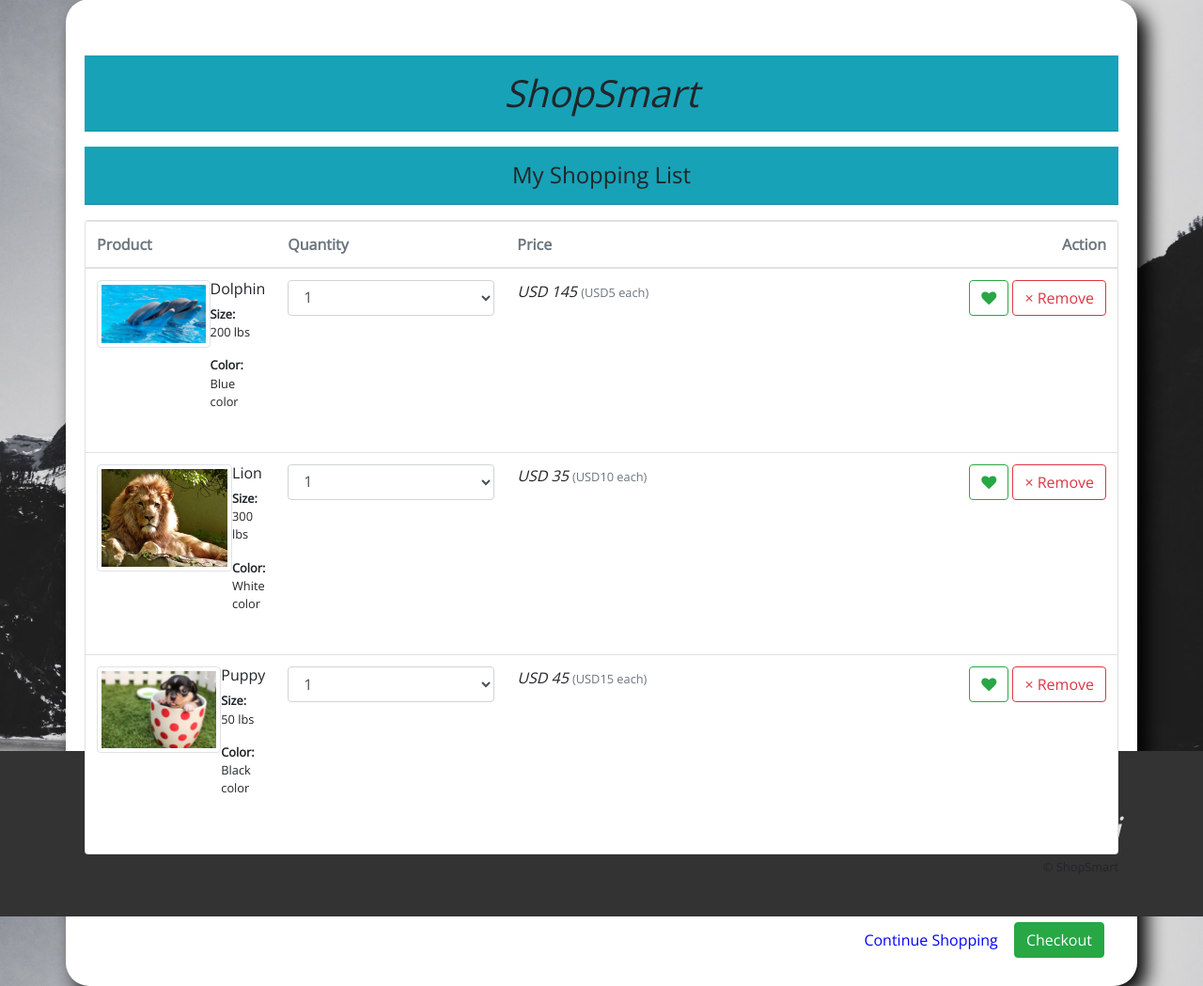
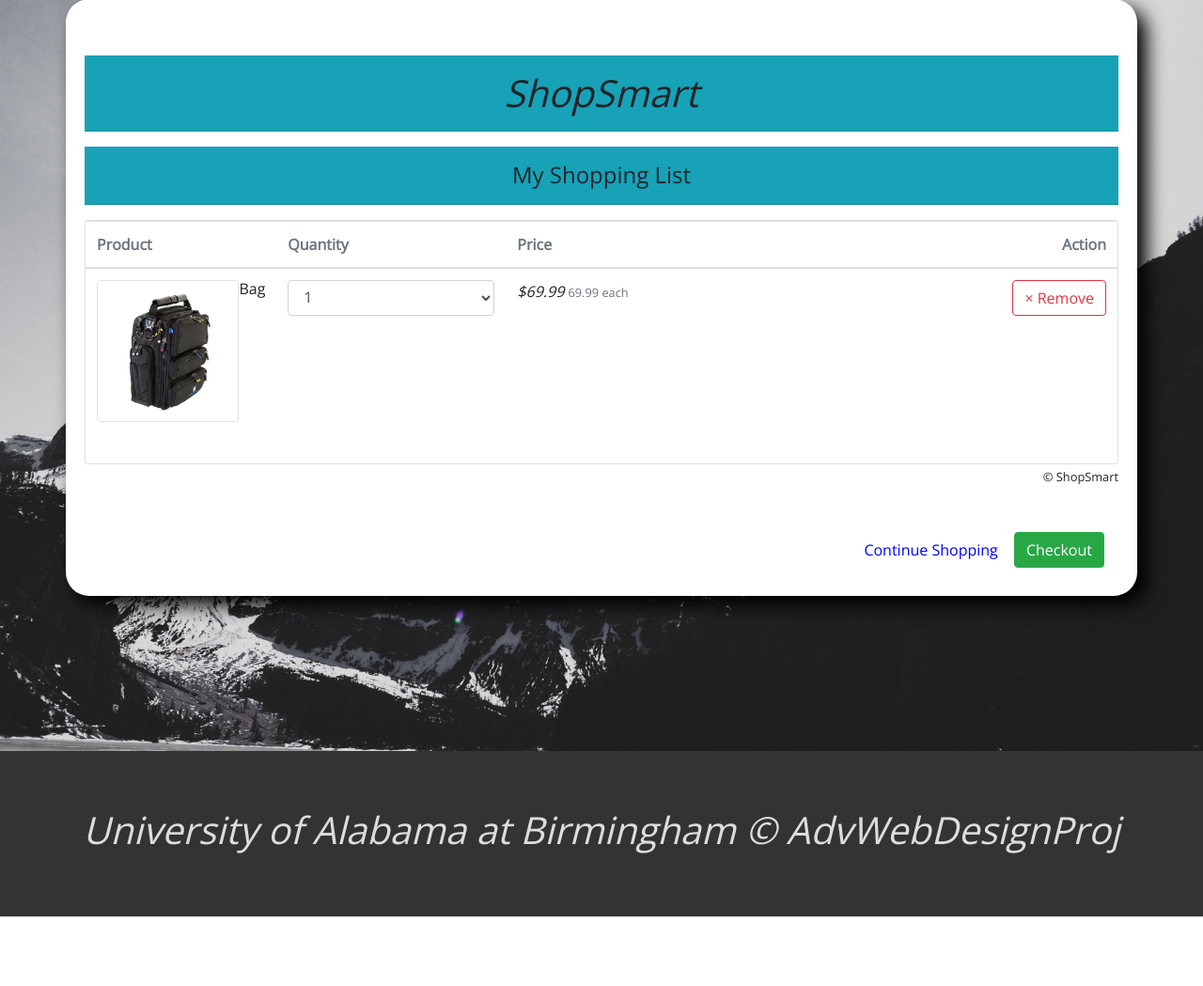
Before and after one commit to scasey18/SmartShop, a Flask app: page /cart in a window 1280 px wide. Shown: the part 137-1186 px from the top of the page at 94% size. After the commit the page ends 1112 px from the top, so only its background shows below. Run offline with Flask 2, Linux system fonts and the light colour scheme; a user stored in the database is signed in; data comes from the database, SQL or seed files in the repository; some libraries are stand-ins or nearby versions.

Commit message:
Added support for checkout cart and displaying current count of cart items in all pages

```diff
--- a/server.py
+++ b/server.py
@@ -36,31 +36,44 @@ def logout():
 @app.route('/home')
 def homepage():
 	if current_user.is_authenticated:
-		return render_template('home.html', user=current_user)
+		return render_template('home.html', user=current_user, cart=len(getCart(current_user.get_id())))
 	return render_template('home.html')
 
-@app.route('/cart')
-def getCart():
+@app.route('/cart', methods=['GET', 'POST'])
+def cart():
+	if request.method=="POST":
+		removeFromCart(current_user.get_id(),request.form.get('remove'))
 	if current_user.is_authenticated:
-		return render_template('cart.html', user=current_user)
+		cart=getCart(current_user.get_id())
+		prods=[]
+		for i in cart:
+			prods.append(Product.query.filter_by(prodID=i.prodID).first())
+		return render_template('cart.html', user=current_user, cart=len(cart), contents=cart, prods=prods)
 	return render_template('cart.html')
 
-@app.route('/store')
+@app.route('/store', methods=['GET', 'POST'])
 def store():
+	if request.method == "POST":
+		req = dict(request.form)
+		res = addtoCart(current_user.get_id(), req['id'], req['quan'])
+		if res == -1:
+			return str(-1)
+		return str(len(getCart(current_user.get_id())))
 	if current_user.is_authenticated:
-		return render_template('store.html', user=current_user, products=Product.query.all())
+		prods = Product.query.all()
+		return render_template('store.html', user=current_user, products=prods, cart=len(getCart(current_user.get_id())))
 	return render_template('store.html', products=Product.query.all())
 
 @app.route('/about')
 def about():
 	if current_user.is_authenticated:
-		return render_template('about.html', user=current_user)
+		return render_template('about.html', user=current_user, cart=len(getCart(current_user.get_id())))
 	return render_template('about.html')
 
 @app.route('/contact')
 def contact():
 	if current_user.is_authenticated:
-		return render_template('contact.html', user=current_user)
+		return render_template('contact.html', user=current_user, cart=len(getCart(current_user.get_id())))
 	return render_template('contact.html')
 
 @app.route('/thankyou')
@@ -85,24 +98,29 @@ def signup():
 		return render_template('signup.html', error=error)
 	return render_template('signup.html')
 
-@app.route('/checkout')
+@app.route('/checkout', methods=['GET', 'POST'])
 def checkout():
 	if current_user.is_authenticated:
-		return render_template('checkout.html', user=current_user)
+		if request.method == "POST":
+			print("made it")
+			checkoutCart(current_user.get_id(), 1)
+			return redirect(url_for('sales_thankyou'))
+		cart = getCart(current_user.get_id())
+		return render_template('checkout.html', user=current_user, cart=len(cart), content = cart)
 	return render_template('checkout.html')
 
 
 @app.route('/thank_you')
 def sales_thankyou():
 	if current_user.is_authenticated:
-		return render_template('sales_thankyou.html', user=current_user)
+		return render_template('sales_thankyou.html', user=current_user, cart=len(getCart(current_user.get_id())))
 	return render_template('sales_thankyou.html')
 
 
 @app.route('/product')
 def product():
 	if current_user.is_authenticated:
-		return render_template('product.html', user=current_user)
+		return render_template('product.html', user=current_user, cart=len(getCart(current_user.get_id())))
 	return render_template('product.html')
 
 @app.route('/login', methods=['GET', 'POST'])
@@ -111,12 +129,15 @@ def login():
 		return redirect(url_for('account'))
 	if request.method == "POST":
 		req = dict(request.form)
+		print(req)
 		user = User.query.filter_by(emailAdr=req['uname']).first()
 		if (user == None or user.password != req['pwd']):
 			return render_template('login.html', error="Invalid username or password")
+		elif req['remember'] == 'on':
+			login_user(user, remember=True)
 		else:
 			login_user(user)
-			return redirect(url_for('homepage'))
+		return redirect(url_for('homepage'))
 	return render_template('login.html')
 
 
@@ -124,7 +145,6 @@ def login():
 def admin():
 	if request.method == 'POST':
 		req = dict(request.form)
-		print(req)
 		if "Customer" in req:
 			if req["Customer"] == "Add":
 				addCustomer(req['fname'],req['lname'],req['email'],req['pwd'])
@@ -143,7 +163,9 @@ def admin():
 
 @app.route('/account')
 def account():
-    return render_template('account.html')
+	if current_user.is_authenticated:
+		return render_template('account.html', user=current_user, cart=len(getCart(current_user.get_id())))
+	return redirect(url_for('login'))
 
-
-app.run()
+if __name__ == "__main__":
+	app.run(debug=True)
--- a/templates/base.html
+++ b/templates/base.html
@@ -9,7 +9,6 @@
     <link rel="stylesheet" href="https://stackpath.bootstrapcdn.com/bootstrap/4.5.0/css/bootstrap.min.css"
         integrity="sha384-9aIt2nRpC12Uk9gS9baDl411NQApFmC26EwAOH8WgZl5MYYxFfc+NcPb1dKGj7Sk" crossorigin="anonymous">
   <script src="https://kit.fontawesome.com/ed7bd9f82f.js" crossorigin="anonymous"></script>
-    <script src="//ajax.googleapis.com/ajax/libs/jquery/1.11.0/jquery.min.js"></script>
     <link rel="stylesheet" href="{{ url_for('static',filename='styles/style_homepage.css') }}">
     <link rel="stylesheet" href="{{ url_for('static',filename='styles/login_form.css') }}">
     <link rel="stylesheet" href="https://stackpath.bootstrapcdn.com/font-awesome/4.7.0/css/font-awesome.min.css">
@@ -23,14 +22,14 @@
 <body>
     <header>
         <nav class="navbar navbar-expand-lg navbar-dark navbar-inverse">
-            <a class="navbar-brand" href="#">ShopSmart</a>
+            <a class="navbar-brand" href="/home">ShopSmart</a>
             <button class="navbar-toggler" type="button" data-toggle="collapse" data-target="#navbarNavDropdown" aria-controls="navbarNavDropdown" aria-expanded="false" aria-label="Toggle navigation">
                 <span class="navbar-toggler-icon"></span>
             </button>
             <div class="collapse navbar-collapse" id="navbarNavDropdown">
                 <ul class="navbar-nav ml-auto">
                     <li class="nav-item active">
-                        <a class="nav-link" href="/home">Home <span class="sr-only">(current)</span></a>
+                        <a class="nav-link" href="/home">Home</a>
                     </li>
                     <li class="nav-item">
                         <a class="nav-link" href="/store">Store</a>
@@ -48,7 +47,7 @@
                         </a>
                         <div class="dropdown-menu" aria-labelledby="navbarDropdownMenuLink">
                             <a class="dropdown-item" href="/login">My account</a>
-                            <a class="dropdown-item" href="cart"><i class="fas fa-shopping-cart"> Shopping Cart</i> <span id="shopping-cart-item" class="badge badge-danger">1</span></a>
+                            <a class="dropdown-item" href="cart"><i class="fas fa-shopping-cart"> Shopping Cart</i> <span id="shopping-cart-item" class="badge badge-danger">{{cart}}</span></a>
 							{% if user %}
 								<a class="dropdown-item" href="/logout">Logout</a>
 							{% else %}
@@ -57,23 +56,22 @@
                         </div>
                     </li>
                     <li class="nav-item">
-                        <a class="nav-link" href="#"><i class="fas fa-shopping-cart"></i> <span id="cart-item" class="badge badge-danger">1</span></a>
+                        <a class="nav-link" href="/cart"><i class="fas fa-shopping-cart"></i> <span id="cart-item" class="badge badge-danger">{{cart}}</span></a>
                     </li>
                 </ul>
             </div>
         </nav>
     </header>
     {% block content %}{% endblock %}
-    <footer>
-        <h1>University of Alabama at Birmingham &copy; AdvWebDesignProj</h1>
-    </footer>
 
-    <script src="https://code.jquery.com/jquery-3.5.1.slim.min.js" integrity="sha384-DfXdz2htPH0lsSSs5nCTpuj/zy4C+OGpamoFVy38MVBnE+IbbVYUew+OrCXaRkfj" crossorigin="anonymous"></script>
-
+    <script src="https://code.jquery.com/jquery-3.5.1.min.js" integrity="sha256-9/aliU8dGd2tb6OSsuzixeV4y/faTqgFtohetphbbj0=" crossorigin="anonymous"></script>
     <script src="https://stackpath.bootstrapcdn.com/bootstrap/4.5.0/js/bootstrap.min.js" integrity="sha384-OgVRvuATP1z7JjHLkuOU7Xw704+h835Lr+6QL9UvYjZE3Ipu6Tp75j7Bh/kR0JKI" crossorigin="anonymous"></script>
 
 
     <script src="https://cdn.jsdelivr.net/npm/popper.js@1.16.0/dist/umd/popper.min.js" integrity="sha384-Q6E9RHvbIyZFJoft+2mJbHaEWldlvI9IOYy5n3zV9zzTtmI3UksdQRVvoxMfooAo" crossorigin="anonymous"></script>
 </body>
+	<footer  class="navbar-fixed-bottom">
+		<h1>University of Alabama at Birmingham &copy; AdvWebDesignProj</h1>
+	</footer>
 
 </html>
--- a/templates/cart.html
+++ b/templates/cart.html
@@ -85,123 +85,49 @@ input, button{
                     </tr>
                 </thead>
                 <tbody>
+					{% for item in contents %}
+					{% set product = prods|selectattr('prodID', '==', item.prodID)|list|last %}
                     <tr>
                         <td width="100">
                             <figure class="media">
-                                <div class="img-wrap"><img src="../static/images/img_1.jpeg"
+                                <div class="img-wrap"><img src="../static/stocks/{{item.prodID}}.jpg"
                                         class="img-thumbnail img-sm"></div>
                                 <figcaption class="media-body">
-                                    <h6 class="title text-truncate">Dolphin</h6>
-                                    <dl class="param param-inline small">
+                                    <h6 class="title text-truncate">{{product.name}}</h6>
+                                   <!--  <dl class="param param-inline small">
                                         <dt>Size: </dt>
                                         <dd>200 lbs</dd>
                                     </dl>
                                     <dl class="param param-inline small">
                                         <dt>Color:</dt>
                                         <dd>Blue color</dd>
-                                    </dl>
+                                    </dl> -->
                                 </figcaption>
                             </figure>
                         </td>
                         <td>
                             <select class="form-control">
-                                <option>1</option>
-                                <option>2</option>
-                                <option>3</option>
-                                <option>4</option>
+								{% for i in range(1,product.curinv+1) %}
+									<option>{{i}}</option>
+								{% endfor %}
                             </select>
                                 <!-- <input type="number" value="1" min="0" max="1000" step="1"/> -->
                         </td>
                         <td>
                             <div class="price-wrap">
-                                <var class="price">USD 145</var>
-                                <small class="text-muted">(USD5 each)</small>
+                                <var class="price">${{product.price * item.quantity}}</var>
+                                <small class="text-muted">{{product.price}} each</small>
                             </div>
                         </td>
                         <td class="text-right">
-                            <a title="" href="" class="btn btn-outline-success" data-toggle="tooltip"
-                                data-original-title="Save to Wishlist"> <i class="fa fa-heart"></i></a>
-                            <a href="" class="btn btn-outline-danger"> × Remove</a>
+                            <!-- <a title="" href="" class="btn btn-outline-success" data-toggle="tooltip"
+                                data-original-title="Save to Wishlist"> <i class="fa fa-heart"></i></a> -->
+							<form action='{{request.path}}' method='post'>
+								<button type='submit' class="btn btn-outline-danger" name='remove' value={{product.prodID}}> × Remove</button>
+							</form>
                         </td>
                     </tr>
-                    <tr>
-                        <td width="100">
-                            <figure class="media">
-                                <div class="img-wrap"><img src="../static/images/img_11.jpeg"
-                                        class="img-thumbnail img-sm"></div>
-                                <figcaption class="media-body">
-                                    <h6 class="title text-truncate">Lion</h6>
-                                    <dl class="param param-inline small">
-                                        <dt>Size: </dt>
-                                        <dd>300 lbs</dd>
-                                    </dl>
-                                    <dl class="param param-inline small">
-                                        <dt>Color: </dt>
-                                        <dd>White color</dd>
-                                    </dl>
-                                </figcaption>
-                            </figure>
-                        </td>
-                        <td>
-                            <select class="form-control">
-                                <option>1</option>
-                                <option>2</option>
-                                <option>3</option>
-                                <option>4</option>
-                            </select>
-                            <!-- <input type="number" value="1" min="0" max="1000" step="1"/> -->
-                        </td>
-                        <td>
-                            <div class="price-wrap">
-                                <var class="price">USD 35</var>
-                                <small class="text-muted">(USD10 each)</small>
-                            </div> <!-- price-wrap .// -->
-                        </td>
-                        <td class="text-right">
-                            <a title="" href="" class="btn btn-outline-success" data-toggle="tooltip"
-                                data-original-title="Save to Wishlist"> <i class="fa fa-heart"></i></a>
-                            <a href="" class="btn btn-outline-danger btn-round"> × Remove</a>
-                        </td>
-                    </tr>
-                    <tr>
-                        <td width="100">
-                            <figure class="media">
-                                <div class="img-wrap"><img src="../static/images/img_3.jpeg"
-                                        class="img-thumbnail img-sm"></div>
-                                <figcaption class="media-body">
-                                    <h6 class="title text-truncate">Puppy </h6>
-                                    <dl class="param param-inline small">
-                                        <dt>Size: </dt>
-                                        <dd>50 lbs</dd>
-                                    </dl>
-                                    <dl class="param param-inline small">
-                                        <dt>Color: </dt>
-                                        <dd>Black color</dd>
-                                    </dl>
-                                </figcaption>
-                            </figure>
-                        </td>
-                        <td>
-                            <select class="form-control">
-                                <option>1</option>
-                                <option>2</option>
-                                <option>3</option>
-                                <option>4</option>
-                            </select>
-                            <!-- <input type="number" value="1" min="0" max="1000" step="1"/> -->
-                        </td>
-                        <td>
-                            <div class="price-wrap">
-                                <var class="price">USD 45</var>
-                                <small class="text-muted">(USD15 each)</small>
-                            </div> <!-- price-wrap .// -->
-                        </td>
-                        <td class="text-right">
-                            <a title="" href="" class="btn btn-outline-success" data-toggle="tooltip"
-                                data-original-title="Save to Wishlist"> <i class="fa fa-heart"></i></a>
-                            <a href="" class="btn btn-outline-danger btn-round"> × Remove</a>
-                        </td>
-                    </tr>
+					{% endfor %}
                 </tbody>
             </table>
         </div> <!-- card.// -->
@@ -210,7 +136,7 @@ input, button{
     </div>
         <div class="col-md-12 my-4  py-4">
             <div class="float-right">
-                <a href="#" class="btn link">Continue Shopping</a>
+                <a href="{{url_for('store')}}" class="btn link">Continue Shopping</a>
                 <a href="{{url_for( 'checkout' )}}" class="btn btn-success">Checkout</a>
             </div>
         </div>
--- a/templates/checkout.html
+++ b/templates/checkout.html
@@ -32,6 +32,7 @@ body{
 
 {%  block content   %}
 <!--Main layout-->
+<p>{{request.path}}</p>
  <main class="container-fluid  bg" >
    <div class="container">
      <!-- Heading -->
@@ -43,7 +44,7 @@ body{
          <!--Card-->
          <div class="card ">
            <!--Card content-->
-           <form class="card-body ">
+           <form class="card-body" action="{{request.path}}" method="post">
              <div class="row">
                <div class="col-md-6 mb-1">
                  <!--firstName-->
```
Also changed, not shown: templates/login.html (+3 -10 lines).
